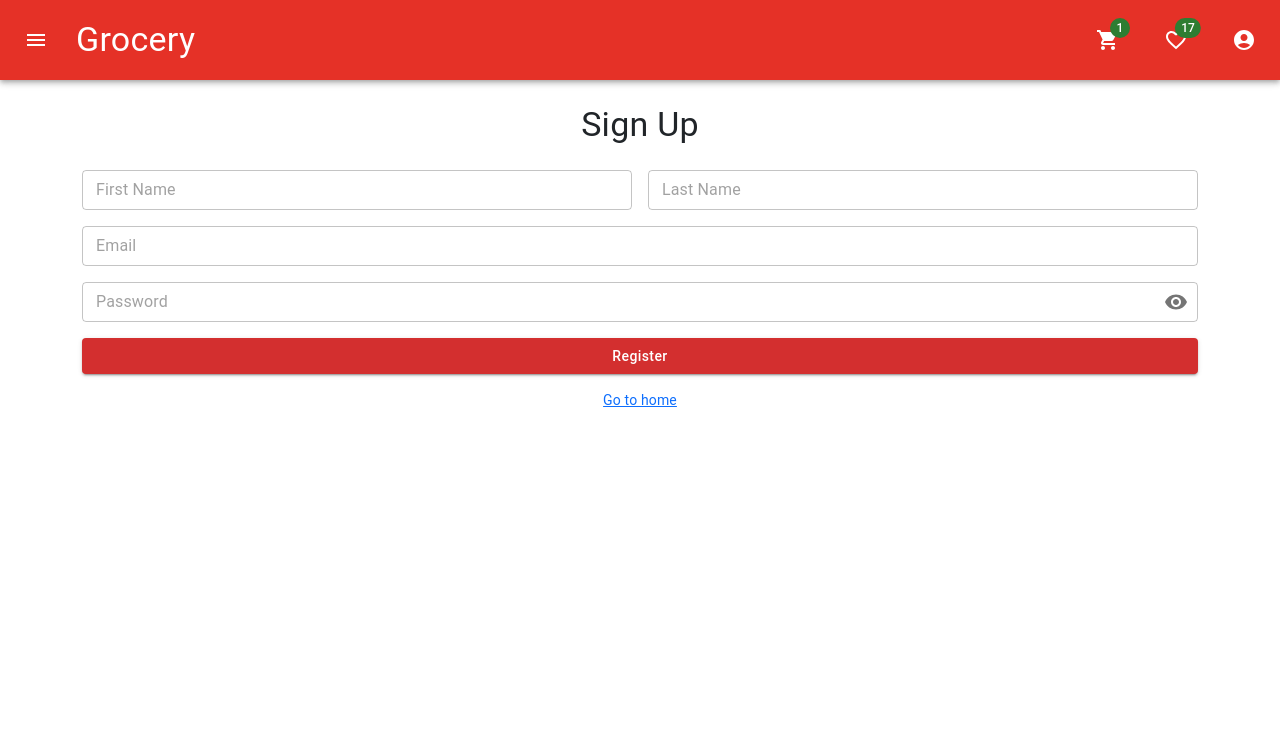
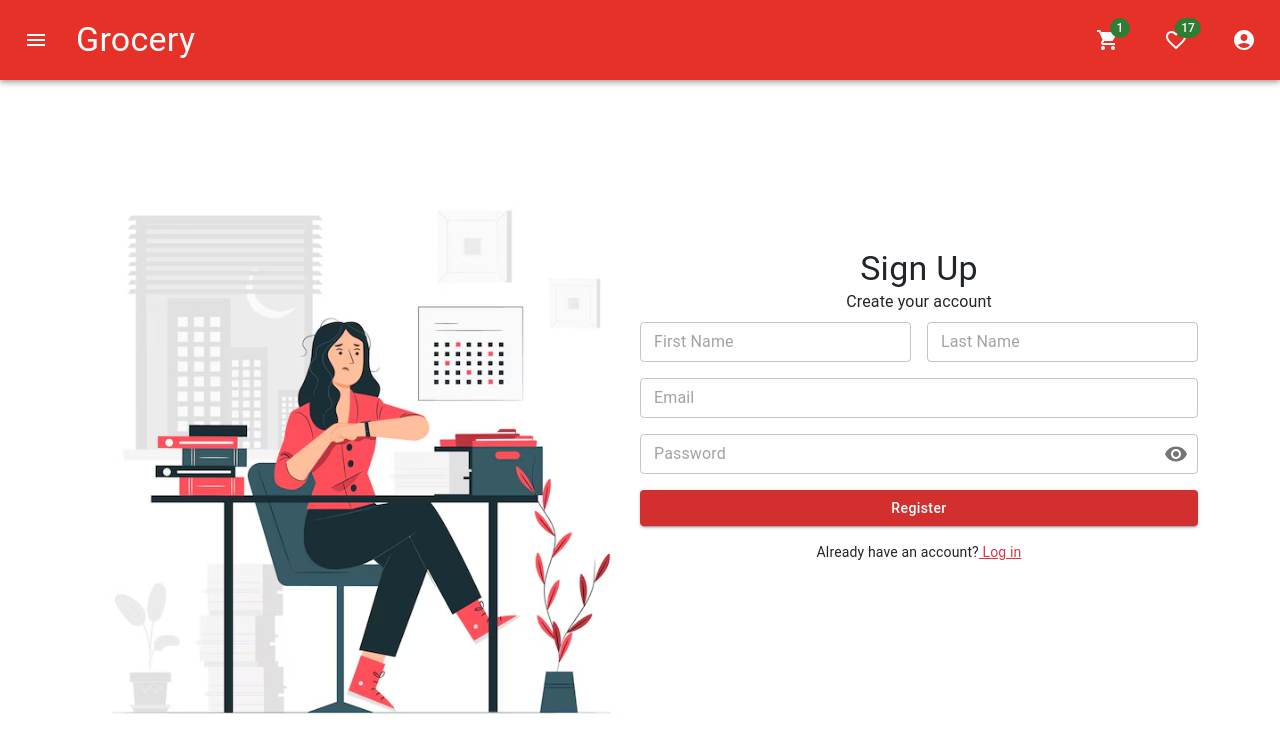
Before and after one commit to iqrahy/e-commerce-web-react, a React (Create React App) app: page /sign-up in a window 1280 px wide. Shown: the top 752 px of the page. Built offline with nearby package versions, Linux system fonts and the light colour scheme.

Commit message:
set the image in sign up and sign in page

```diff
--- a/src/Compenents/Product-detail/ProductDetails.jsx
+++ b/src/Compenents/Product-detail/ProductDetails.jsx
@@ -50,14 +50,14 @@ const ProductDetails = () => {
         </Box>
       ) : (
         <Grid container className="mt-5 pt-lg-5 container">
-          <Grid item sm={12} md={6} className="text-center border d-flex justify-content-center align-items-center">
+          <Grid item sm={12} md={6} className="text-center d-flex justify-content-center align-items-center">
             <img className="img-fluid w-50" src={productDetail?.image} alt="" />
           </Grid>
           <Grid item sm={12} md={6} className="d-flex flex-column mt-5 pt-lg-5">
             <Typography variant="h4" className="fw-medium">
               {productDetail?.title}
             </Typography>
-            <Typography variant="body1" className="fw-medium mt-3">
+            <Typography variant="body1" className="fw-medium mt-3 lh-lg">
               {productDetail?.description}
             </Typography>
             <Typography
--- a/src/Compenents/Sign-In/SignIn.jsx
+++ b/src/Compenents/Sign-In/SignIn.jsx
@@ -10,7 +10,7 @@ import {
     Typography,
   } from "@mui/material";
   import React, { useState } from "react";
-
+ import SignInImg from '../accets/sign-in.jpg'
   import { yupResolver } from "@hookform/resolvers/yup";
   import * as yup from "yup";
   import { Controller, useForm } from "react-hook-form";
@@ -50,10 +50,17 @@ import {
 
     return (
       <>
-        <Container>
+        <Grid container className="container my-5 pt-md-5 d-flex justify-content-center">
+          <Grid item sx={12} md={6}>
+            <img className="img-fluid text-center" src={SignInImg} alt="" />
+          </Grid>
+          <Grid item sx={12} md={6} className="mt-md-4">
           <Box>
-            <Typography variant="h4" className="text-center my-4">
+            <Typography variant="h4" className="text-center mt-4">
               Sign In
+            </Typography>
+            <Typography variant="body1" className="text-center mb-4">
+            Enter your credential to login
             </Typography>
 
             <form onSubmit={handleSubmit(signInHandler)}>
@@ -121,16 +128,20 @@ import {
                     fullWidth
                     color="error"
                   >
-                    Register
+                    Sign In
                   </Button>
-                  <Typography variant="body2" className="text-center mt-3">
-                    <Link to="/">Go to home</Link>
+
+                  <Typography variant="body2" className="text-center mt-3"> Don't have an account?
+                    <Link to="/sign-up" className="text-danger">Sign Up</Link>
                   </Typography>
+
                 </Grid>
               </Grid>
             </form>
           </Box>
-        </Container>
+          </Grid>
+
+        </Grid>
       </>
     );
   };
--- a/src/Compenents/Sign-Up/SignUp.jsx
+++ b/src/Compenents/Sign-Up/SignUp.jsx
@@ -10,6 +10,7 @@ import {
     Typography,
   } from "@mui/material";
   import React, { useState } from "react";
+  import SignUpImg from '../accets/sign-up.avif'
   import { Visibility, VisibilityOff } from "@mui/icons-material";
   import { useForm, Controller } from "react-hook-form";
   import { Link } from "react-router-dom";
@@ -63,11 +64,16 @@ import {
 
     return (
       <>
-        <Container className="container">
-
-          <Box className="container">
-            <Typography variant="h4" className="text-center my-4">
+        <Grid container className="container my-5 pt-md-5 d-flex justify-content-center">
+          <Grid item sx={12} md={6}>
+            <img className="img-fluid text-center" src={SignUpImg} alt="" />
+          </Grid>
+          <Grid item sx={12} md={6} className="mt-md-5">
+            <Typography variant="h4" className="text-center mt-4">
               Sign Up
+            </Typography>
+            <Typography variant="body1" className="text-center mb-2">
+              Create your account
             </Typography>
 
             <form onSubmit={handleSubmit(signUpHandler)}>
@@ -175,14 +181,14 @@ import {
                   >
                     Register
                   </Button>
-                  <Typography variant="body2" className="text-center mt-3">
-                    <Link to="/">Go to home</Link>
+                  <Typography variant="body2" className="text-center mt-3"> Already have an account?
+                    <Link to="/sign-in" className="text-danger"> Log in</Link>
                   </Typography>
                 </Grid>
               </Grid>
             </form>
-          </Box>
-        </Container>
+          </Grid>
+        </Grid>
       </>
     );
   };
```
Also changed, not shown: src/Compenents/accets/sign-in.jpg (added), src/Compenents/accets/sign-up.avif (added).
